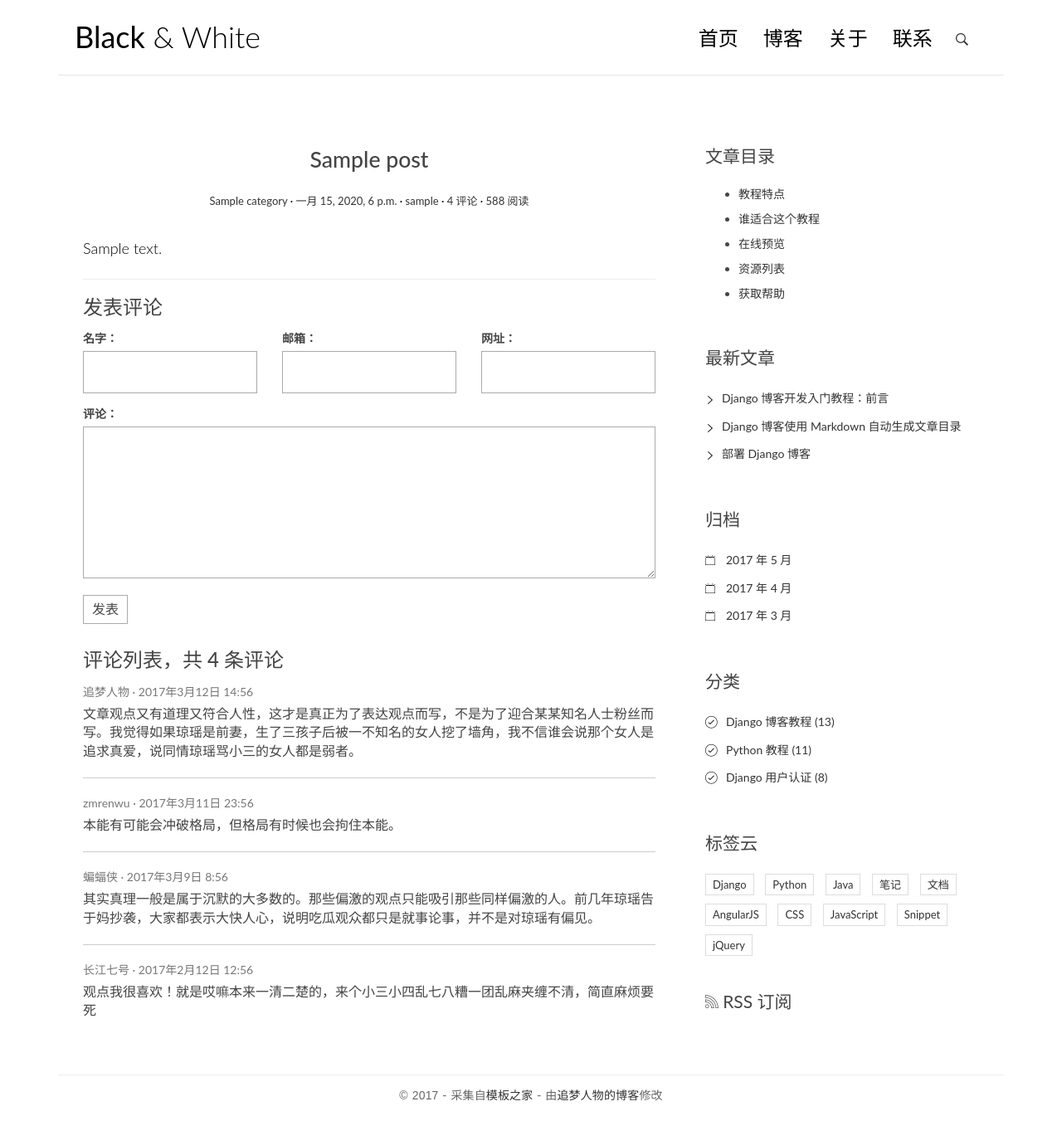
After one commit to BackMountainDevil/blogDjango, a Django app: page /posts/1/ in a window 1280 px wide. The commit adds this page. Shown: the whole page at 83% size. Run offline with Django 3.2, Linux system fonts and the light colour scheme; tables that the repository leaves empty hold one stand-in row (values such as "Sample post"); some libraries are stand-ins or nearby versions.

Commit message:
模板继承和文章详情页

```diff
--- a/blog/models.py
+++ b/blog/models.py
@@ -1,6 +1,8 @@
 from django.db import models
 from django.contrib.auth.models import User
 from django.utils import timezone
+from django.urls import reverse
+
 
 class Category(models.Model):
     """
@@ -88,3 +90,6 @@ class Post(models.Model):
         """更新文章的修改时间为保存时刻"""
         self.modified_time = timezone.now()
         super().save(*args, **kwargs)
+
+    def get_absolute_url(self):
+        return reverse('blog:detail', kwargs={'pk': self.pk})
--- a/blog/urls.py
+++ b/blog/urls.py
@@ -2,6 +2,8 @@ from django.urls import path
 
 from . import views
 
+app_name = 'blog'   # 视图函数命名空间
 urlpatterns = [
     path('', views.index, name='index'),
+    path('posts/<int:pk>/', views.detail, name='detail'),   # 文章详情页
 ]
--- a/blog/views.py
+++ b/blog/views.py
@@ -1,6 +1,12 @@
-from django.shortcuts import render
+from django.shortcuts import render, get_object_or_404
 from .models import Post
+
 
 def index(request):
     post_list = Post.objects.all().order_by('-created_time')
     return render(request, 'blog/index.html', context={'post_list': post_list})
+
+
+def detail(request, pk):
+    post = get_object_or_404(Post, pk=pk)
+    return render(request, 'blog/detail.html', context={'post': post})
--- /dev/null
+++ b/templates/base.html
@@ -0,0 +1,111 @@
+{% load static %}
+<!DOCTYPE html>
+<html>
+
+<head>
+  <title>Black &amp; White</title>
+
+  <!-- meta -->
+  <meta charset="UTF-8">
+  <meta name="viewport" content="width=device-width, initial-scale=1">
+
+  <!-- css -->
+  <link rel="stylesheet" href="http://code.ionicframework.com/ionicons/2.0.1/css/ionicons.min.css">
+  <link rel="stylesheet" href="{% static 'blog/css/bootstrap.min.css' %}">
+  <link rel="stylesheet" href="{% static 'blog/css/pace.css' %}">
+  <link rel="stylesheet" href="{% static 'blog/css/custom.css' %}">
+
+
+  <!-- js -->
+  <script src="{% static 'blog/js/jquery-2.1.3.min.js' %}"></script>
+  <script src="{% static 'blog/js/bootstrap.min.js' %}"></script>
+  <script src="{% static 'blog/js/pace.min.js' %}"></script>
+  <script src="{% static 'blog/js/modernizr.custom.js' %}"></script>
+</head>
+
+<body>
+  <div class="container">
+    <header id="site-header">
+      <div class="row">
+        <div class="col-md-4 col-sm-5 col-xs-8">
+          <div class="logo">
+            <h1><a href="index.html"><b>Black</b> &amp; White</a></h1>
+          </div>
+        </div><!-- col-md-4 -->
+        <div class="col-md-8 col-sm-7 col-xs-4">
+          <nav class="main-nav" role="navigation">
+            <div class="navbar-header">
+              <button type="button" id="trigger-overlay" class="navbar-toggle">
+                <span class="ion-navicon"></span>
+              </button>
+            </div>
+
+            <div class="collapse navbar-collapse" id="bs-example-navbar-collapse-1">
+              <ul class="nav navbar-nav navbar-right">
+                <li class="cl-effect-11"><a href="index.html" data-hover="首页">首页</a></li>
+                <li class="cl-effect-11"><a href="full-width.html" data-hover="博客">博客</a></li>
+                <li class="cl-effect-11"><a href="about.html" data-hover="关于">关于</a></li>
+                <li class="cl-effect-11"><a href="contact.html" data-hover="联系">联系</a></li>
+              </ul>
+            </div><!-- /.navbar-collapse -->
+          </nav>
+          <div id="header-search-box">
+            <a id="search-menu" href="#"><span id="search-icon" class="ion-ios-search-strong"></span></a>
+            <div id="search-form" class="search-form">
+              <form role="search" method="get" id="searchform" action="#">
+                <input type="search" placeholder="搜索" required>
+                <button type="submit"><span class="ion-ios-search-strong"></span></button>
+              </form>
+            </div>
+          </div>
+        </div><!-- col-md-8 -->
+      </div>
+    </header>
+  </div>
+  <div class="copyrights">Collect from <a href="http://www.cssmoban.com/">网页模板</a></div>
+  <div class="copyrights">Modified by <a href="http://zmrenwu.com/">追梦人物的博客</a></div>
+
+  <div class="content-body">
+    <div class="container">
+      <div class="row">
+        <main class="col-md-8">
+          {% block main %}
+          {% endblock main %}
+        </main>
+        <aside class="col-md-4">
+          {% block toc %}
+          {% endblock toc %}
+        </aside>
+      </div>
+    </div>
+  </div>
+  <footer id="site-footer">
+    <div class="container">
+      <div class="row">
+        <div class="col-md-12">
+          <p class="copyright">&copy 2017 - 采集自<a href="http://www.cssmoban.com/" target="_blank" title="模板之家">模板之家</a>
+            - 由<a href="http://zmrenwu.com/" title="网页模板" target="_blank">追梦人物的博客</a>修改
+          </p>
+        </div>
+      </div>
+    </div>
+  </footer>
+
+  <!-- Mobile Menu -->
+  <div class="overlay overlay-hugeinc">
+    <button type="button" class="overlay-close"><span class="ion-ios-close-empty"></span></button>
+    <nav>
+      <ul>
+        <li><a href="index.html">首页</a></li>
+        <li><a href="full-width.html">博客</a></li>
+        <li><a href="about.html">关于</a></li>
+        <li><a href="contact.html">联系</a></li>
+      </ul>
+    </nav>
+  </div>
+
+  <script src="{% static 'blog/js/script.js' %}"></script>
+
+</body>
+
+</html>
--- /dev/null
+++ b/templates/blog/detail.html
@@ -0,0 +1,185 @@
+{% extends 'base.html' %}
+
+{% block main %}
+<article class="post post-{{ post.pk }}">
+    <header class="entry-header">
+      <h1 class="entry-title">{{ post.title }}</h1>
+      <div class="entry-meta">
+        <span class="post-category"><a href="#">{{ post.category.name }}</a></span>
+        <span class="post-date"><a href="#"><time class="entry-date"
+                                                  datetime="{{ post.created_time }}">{{ post.created_time }}</time></a></span>
+        <span class="post-author"><a href="#">{{ post.author }}</a></span>
+        <span class="comments-link"><a href="#">4 评论</a></span>
+        <span class="views-count"><a href="#">588 阅读</a></span>
+      </div>
+    </header>
+    <div class="entry-content clearfix">
+      {{ post.body }}
+    </div>
+  </article>
+
+    <section class="comment-area" id="comment-area">
+        <hr>
+        <h3>发表评论</h3>
+        <form action="#" method="post" class="comment-form">
+            <div class="row">
+                <div class="col-md-4">
+                    <label for="id_name">名字：</label>
+                    <input type="text" id="id_name" name="name" required>
+                </div>
+                <div class="col-md-4">
+                    <label for="id_email">邮箱：</label>
+                    <input type="email" id="id_email" name="email" required>
+                </div>
+                <div class="col-md-4">
+                    <label for="id_url">网址：</label>
+                    <input type="text" id="id_url" name="url">
+                </div>
+                <div class="col-md-12">
+                    <label for="id_comment">评论：</label>
+                    <textarea name="comment" id="id_comment" required></textarea>
+                    <button type="submit" class="comment-btn">发表</button>
+                </div>
+            </div>    <!-- row -->
+        </form>
+        <div class="comment-list-panel">
+            <h3>评论列表，共 <span>4</span> 条评论</h3>
+            <ul class="comment-list list-unstyled">
+                <li class="comment-item">
+                    <span class="nickname">追梦人物</span>
+                    <time class="submit-date" datetime="2012-11-09T23:15:57+00:00">2017年3月12日 14:56</time>
+                    <div class="text">
+                        文章观点又有道理又符合人性，这才是真正为了表达观点而写，不是为了迎合某某知名人士粉丝而写。我觉得如果琼瑶是前妻，生了三孩子后被一不知名的女人挖了墙角，我不信谁会说那个女人是追求真爱，说同情琼瑶骂小三的女人都是弱者。
+                    </div>
+                </li>
+                <li class="comment-item">
+                    <span class="nickname">zmrenwu</span>
+                    <time class="submit-date" datetime="2012-11-09T23:15:57+00:00">2017年3月11日 23:56</time>
+                    <div class="text">
+                        本能有可能会冲破格局，但格局有时候也会拘住本能。
+                    </div>
+                </li>
+                <li class="comment-item">
+                    <span class="nickname">蝙蝠侠</span>
+                    <time class="submit-date" datetime="2012-11-09T23:15:57+00:00">2017年3月9日 8:56</time>
+                    <div class="text">
+                        其实真理一般是属于沉默的大多数的。那些偏激的观点只能吸引那些同样偏激的人。前几年琼瑶告于妈抄袭，大家都表示大快人心，说明吃瓜观众都只是就事论事，并不是对琼瑶有偏见。
+                    </div>
+                </li>
+                <li class="comment-item">
+                    <span class="nickname">长江七号</span>
+                    <time class="submit-date" datetime="2012-11-09T23:15:57+00:00">2017年2月12日 12:56</time>
+                    <div class="text">
+                        观点我很喜欢！就是哎嘛本来一清二楚的，来个小三小四乱七八糟一团乱麻夹缠不清，简直麻烦要死
+                    </div>
+                </li>
+            </ul>
+        </div>
+    </section>
+{% endblock main %}
+
+
+{% block toc %}
+                <div class="widget widget-content">
+                    <h3 class="widget-title">文章目录</h3>
+                    <ul>
+                        <li>
+                            <a href="#">教程特点</a>
+                        </li>
+                        <li>
+                            <a href="#">谁适合这个教程</a>
+                        </li>
+                        <li>
+                            <a href="#">在线预览</a>
+                        </li>
+                        <li>
+                            <a href="#">资源列表</a>
+                        </li>
+                        <li>
+                            <a href="#">获取帮助</a>
+                        </li>
+                    </ul>
+                </div>
+                <div class="widget widget-recent-posts">
+                    <h3 class="widget-title">最新文章</h3>
+                    <ul>
+                        <li>
+                            <a href="#">Django 博客开发入门教程：前言</a>
+                        </li>
+                        <li>
+                            <a href="#">Django 博客使用 Markdown 自动生成文章目录</a>
+                        </li>
+                        <li>
+                            <a href="#">部署 Django 博客</a>
+                        </li>
+                    </ul>
+                </div>
+                <div class="widget widget-archives">
+                    <h3 class="widget-title">归档</h3>
+                    <ul>
+                        <li>
+                            <a href="#">2017 年 5 月</a>
+                        </li>
+                        <li>
+                            <a href="#">2017 年 4 月</a>
+                        </li>
+                        <li>
+                            <a href="#">2017 年 3 月</a>
+                        </li>
+                    </ul>
+                </div>
+
+                <div class="widget widget-category">
+                    <h3 class="widget-title">分类</h3>
+                    <ul>
+                        <li>
+                            <a href="#">Django 博客教程 <span class="post-count">(13)</span></a>
+                        </li>
+                        <li>
+                            <a href="#">Python 教程 <span class="post-count">(11)</span></a>
+                        </li>
+                        <li>
+                            <a href="#">Django 用户认证 <span class="post-count">(8)</span></a>
+                        </li>
+                    </ul>
+                </div>
+
+                <div class="widget widget-tag-cloud">
+                    <h3 class="widget-title">标签云</h3>
+                    <ul>
+                        <li>
+                            <a href="#">Django</a>
+                        </li>
+                        <li>
+                            <a href="#">Python</a>
+                        </li>
+                        <li>
+                            <a href="#">Java</a>
+                        </li>
+                        <li>
+                            <a href="#">笔记</a>
+                        </li>
+                        <li>
+                            <a href="#">文档</a>
+                        </li>
+                        <li>
+                            <a href="#">AngularJS</a>
+                        </li>
+                        <li>
+                            <a href="#">CSS</a>
+                        </li>
+                        <li>
+                            <a href="#">JavaScript</a>
+                        </li>
+                        <li>
+                            <a href="#">Snippet</a>
+                        </li>
+                        <li>
+                            <a href="#">jQuery</a>
+                        </li>
+                    </ul>
+                </div>
+                <div class="rss">
+                    <a href=""><span class="ion-social-rss-outline"></span> RSS 订阅</a>
+                </div>
+                {% endblock toc %}
```
Also changed, not shown: templates/blog/index.html (+11 -107 lines).
